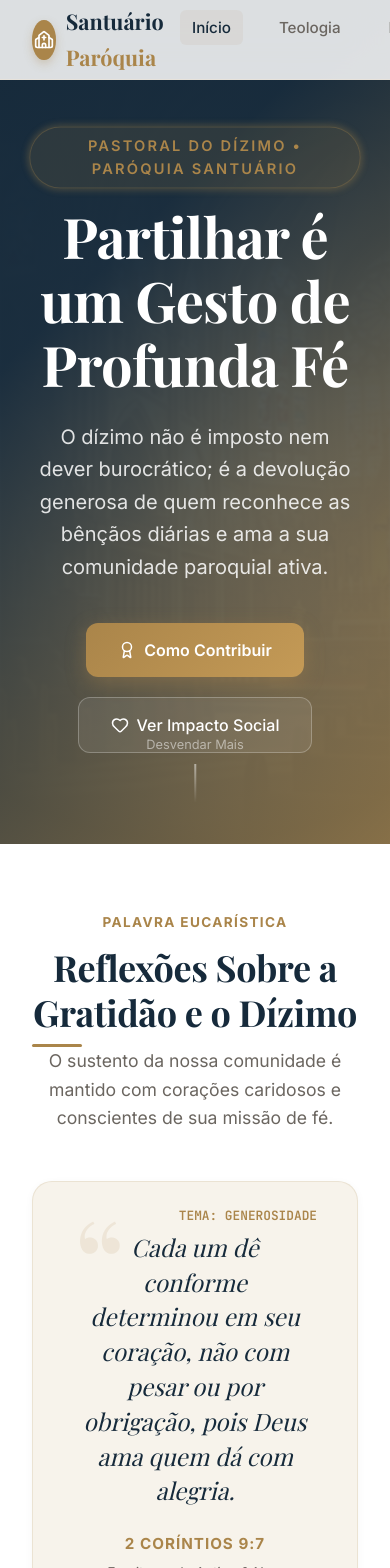
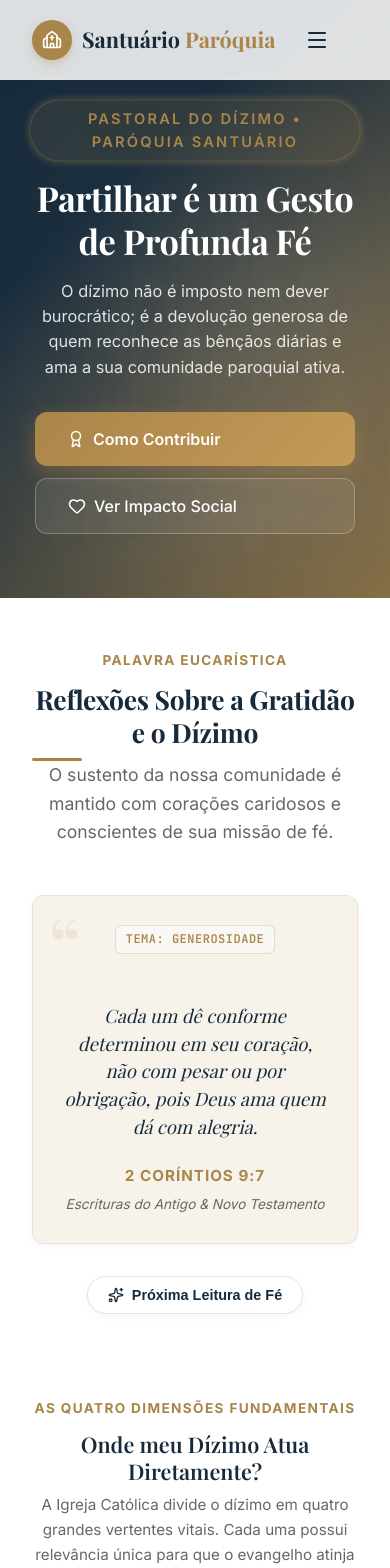
Before and after one commit to henriquepython/web-site-dizimo, a React (Vite) app: page / in a window 390 px wide. Shown: the top 1568 px of the page. Built offline with nearby package versions, Linux system fonts and the light colour scheme; a web font is replaced by a local one.

Commit message:
feat: add mobile navigation menu
Implement a responsive mobile toggle button and drawer menu with updated navigation logic to improve accessibility on smaller screens.

```diff
--- a/src/App.tsx
+++ b/src/App.tsx
@@ -16,7 +16,9 @@ import {
   Gift,
   ArrowRight,
   Sparkles,
-  Info
+  Info,
+  Menu,
+  X
 } from 'lucide-react';
 
 // Structuring Bible Reflections
@@ -53,6 +55,13 @@ export default function App() {
   // Navigation active state
   const [activeTab, setActiveTab] = useState<string>('inicio');
   const [navbarScrolled, setNavbarScrolled] = useState<boolean>(false);
+  const [isMobileMenuOpen, setIsMobileMenuOpen] = useState<boolean>(false);
+
+  // Helper to click link and auto-close mobile drawer
+  const handleNavLinkClick = (tab: string) => {
+    setActiveTab(tab);
+    setIsMobileMenuOpen(false);
+  };
 
   // Reflections State
   const [reflectionIndex, setReflectionIndex] = useState<number>(0);
@@ -119,20 +128,29 @@ export default function App() {
       {/* Navigation Header */}
       <header className={`navbar ${navbarScrolled ? 'scrolled' : ''}`}>
         <div className="container navbar-container">
-          <a href="#inicio" className="navbar-logo" onClick={() => setActiveTab('inicio')}>
+          <a href="#inicio" className="navbar-logo" onClick={() => handleNavLinkClick('inicio')}>
             <div className="navbar-logo-icon">
               <Church size={20} />
             </div>
             <span>Santuário <span style={{ color: 'var(--color-primary)' }}>Paróquia</span></span>
           </a>
 
+          {/* Mobile Hamburguer Toggle Button */}
+          <button
+            className="mobile-toggle"
+            onClick={() => setIsMobileMenuOpen(!isMobileMenuOpen)}
+            aria-label="Toggle navigation menu"
+          >
+            {isMobileMenuOpen ? <X size={24} /> : <Menu size={24} />}
+          </button>
+
           <nav>
-            <ul className="nav-links">
+            <ul className={`nav-links ${isMobileMenuOpen ? 'is-open' : ''}`}>
               <li>
                 <a
                   href="#inicio"
                   className={`nav-link ${activeTab === 'inicio' ? 'active' : ''}`}
-                  onClick={() => setActiveTab('inicio')}
+                  onClick={() => handleNavLinkClick('inicio')}
                 >
                   Início
                 </a>
@@ -141,7 +159,7 @@ export default function App() {
                 <a
                   href="#teologia"
                   className={`nav-link ${activeTab === 'teologia' ? 'active' : ''}`}
-                  onClick={() => setActiveTab('teologia')}
+                  onClick={() => handleNavLinkClick('teologia')}
                 >
                   Teologia
                 </a>
@@ -150,7 +168,7 @@ export default function App() {
                 <a
                   href="#impacto"
                   className={`nav-link ${activeTab === 'impacto' ? 'active' : ''}`}
-                  onClick={() => setActiveTab('impacto')}
+                  onClick={() => handleNavLinkClick('impacto')}
                 >
                   Impacto
                 </a>
@@ -159,7 +177,7 @@ export default function App() {
                 <a
                   href="#como-contribuir"
                   className="nav-btn"
-                  onClick={() => setActiveTab('como-contribuir')}
+                  onClick={() => handleNavLinkClick('como-contribuir')}
                 >
                   Como Contribuir
                 </a>
@@ -186,11 +204,11 @@ export default function App() {
               O dízimo não é imposto nem dever burocrático; é a devolução generosa de quem reconhece as bênçãos diárias e ama a sua comunidade paroquial ativa.
             </p>
             <div className="hero-buttons">
-              <a href="#como-contribuir" className="btn-primary" onClick={() => setActiveTab('como-contribuir')}>
+              <a href="#como-contribuir" className="btn-primary" onClick={() => handleNavLinkClick('como-contribuir')}>
                 <Award size={18} />
                 Como Contribuir
               </a>
-              <a href="#impacto" className="btn-secondary" onClick={() => setActiveTab('impacto')}>
+              <a href="#impacto" className="btn-secondary" onClick={() => handleNavLinkClick('impacto')}>
                 <Heart size={18} />
                 Ver Impacto Social
               </a>
@@ -217,16 +235,7 @@ export default function App() {
           </div>
 
           <div className="reflection-card" style={{ opacity: fadeReflection ? 1 : 0.4 }}>
-            <span style={{
-              position: 'absolute',
-              top: '1.5rem',
-              right: '2.5rem',
-              fontSize: '0.8rem',
-              fontFamily: 'var(--font-mono)',
-              textTransform: 'uppercase',
-              color: 'var(--color-primary)',
-              fontWeight: 700
-            }}>
+            <span className="reflection-theme-badge">
               Tema: {currentReflection.category}
             </span>
             <blockquote className="reflection-quote">
--- a/src/index.css
+++ b/src/index.css
@@ -1554,3 +1554,227 @@ footer {
   line-height: 1.5;
   margin-bottom: 0;
 }
+
+/* ==========================================
+   Professional Mobile Responsiveness & Fixes
+   ========================================== */
+
+/* Reflection category badge */
+.reflection-theme-badge {
+  position: absolute;
+  top: 1.5rem;
+  right: 2.5rem;
+  font-size: 0.75rem;
+  font-family: var(--font-mono);
+  text-transform: uppercase;
+  color: var(--color-primary);
+  border: 1px solid rgba(170, 133, 74, 0.25);
+  background-color: var(--color-bg-light);
+  padding: 4px 10px;
+  border-radius: var(--radius-sm);
+  font-weight: 700;
+  letter-spacing: 0.5px;
+}
+
+/* Mobile Toggle Hamburger button */
+.mobile-toggle {
+  display: none;
+  background: none;
+  border: none;
+  color: var(--color-secondary);
+  cursor: pointer;
+  padding: 8px;
+  align-items: center;
+  justify-content: center;
+  z-index: 1005;
+  transition: var(--transition-fast);
+}
+
+.mobile-toggle:hover {
+  color: var(--color-primary);
+  transform: scale(1.05);
+}
+
+/* Base mobile responsive styles */
+@media (max-width: 768px) {
+  /* Typography Scale Down */
+  h1 {
+    font-size: 2.15rem !important;
+  }
+
+  h2 {
+    font-size: 1.65rem !important;
+  }
+
+  h3 {
+    font-size: 1.35rem !important;
+  }
+
+  p {
+    font-size: 0.95rem;
+  }
+
+  /* Section Padding reduction */
+  section {
+    padding: 3rem 0 !important;
+  }
+
+  /* Mobile Toggle display */
+  .mobile-toggle {
+    display: flex;
+  }
+
+  /* Mobile Dropdown Navbar Menu Drawer */
+  .nav-links {
+    position: fixed;
+    top: 80px;
+    left: 0;
+    right: 0;
+    background: rgba(255, 255, 255, 0.98);
+    backdrop-filter: blur(25px);
+    -webkit-backdrop-filter: blur(25px);
+    border-bottom: 2px solid var(--color-border);
+    flex-direction: column;
+    padding: 1.75rem;
+    gap: 1rem;
+    align-items: center;
+    box-shadow: var(--shadow-md);
+    opacity: 0;
+    visibility: hidden;
+    transform: translateY(-15px);
+    transition: opacity 0.3s cubic-bezier(0.16, 1, 0.3, 1),
+                transform 0.3s cubic-bezier(0.16, 1, 0.3, 1),
+                visibility 0.3s cubic-bezier(0.16, 1, 0.3, 1);
+    z-index: 999;
+  }
+
+  /* Adjust top offset when scrolled navbar has a different height */
+  .navbar.scrolled .nav-links {
+    top: 65px;
+  }
+
+  /* Open state */
+  .nav-links.is-open {
+    opacity: 1;
+    visibility: visible;
+    transform: translateY(0);
+  }
+
+  .nav-link {
+    width: 100%;
+    text-align: center;
+    font-size: 1.05rem;
+    padding: 10px 0;
+    display: block;
+    border-bottom: 1px solid rgba(0, 0, 0, 0.03);
+  }
+
+  .nav-links li {
+    width: 100%;
+    text-align: center;
+  }
+
+  .nav-btn {
+    width: 90%;
+    display: inline-block;
+    text-align: center;
+    margin-top: 0.5rem;
+    padding: 12px;
+  }
+
+  /* Hero adjustments */
+  .hero {
+    padding-top: 100px !important;
+    padding-bottom: 4rem !important;
+    min-height: auto !important;
+  }
+
+  .hero-title {
+    font-size: 2.25rem;
+    line-height: 1.25;
+    margin-bottom: 1rem;
+  }
+
+  .hero-desc {
+    font-size: 1.02rem;
+    margin-bottom: 2rem;
+    line-height: 1.55;
+  }
+
+  .hero-buttons {
+    flex-direction: column;
+    width: 100%;
+    max-width: 320px;
+    margin: 0 auto;
+    gap: 0.75rem;
+  }
+
+  .hero-buttons a {
+    width: 100%;
+  }
+
+  /* Scroll Indicator - hide to avoid clutter on mobile screens */
+  .scroll-indicator {
+    display: none !important;
+  }
+
+  /* Theological reflection padding reduction and theme category flow */
+  .reflection-card {
+    padding: 1.75rem !important;
+    border-radius: var(--radius-md) !important;
+  }
+
+  .reflection-card::before {
+    font-size: 5rem !important;
+    top: 8px !important;
+    left: 15px !important;
+  }
+
+  .reflection-quote {
+    font-size: 1.15rem !important;
+    line-height: 1.5 !important;
+    margin-top: 2rem;
+  }
+
+  .reflection-theme-badge {
+    position: static !important;
+    display: inline-block !important;
+    margin-bottom: 1rem !important;
+    width: fit-content;
+  }
+}
+
+/* Extra small mobile phone view */
+@media (max-width: 550px) {
+  /* Pix Copy box column styling to avoid overflowing text on phone frames */
+  .pix-copy-box {
+    flex-direction: column !important;
+    gap: 12px !important;
+    padding: 14px !important;
+    text-align: center;
+  }
+
+  .pix-copy-box span {
+    word-break: break-all;
+    text-align: center;
+  }
+
+  .btn-copy {
+    width: 100%;
+    padding: 8px 16px !important;
+  }
+
+  /* Accordion FAQ spacing */
+  .faq-question-btn {
+    padding: 1.25rem 1rem !important;
+    font-size: 0.98rem !important;
+  }
+
+  .faq-answer {
+    padding: 0 1rem !important;
+  }
+
+  .faq-item.active .faq-answer {
+    padding: 0.75rem 1rem 1.25rem 1rem !important;
+  }
+}
```
